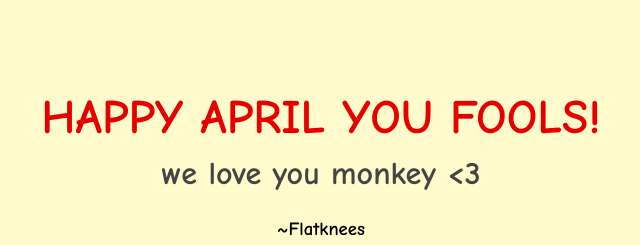
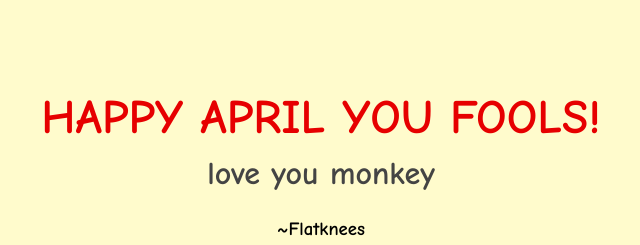
Before and after one commit to sarahjeanneumann/Fools, a plain HTML site: page index.html in a window 1280 px wide. Shown: the top 245 px of the page, without its empty margins (319-959 px from the left). Drawn offline with Linux system fonts and the light colour scheme.

Commit message:
Update index.html

```diff
--- a/index.html
+++ b/index.html
@@ -32,7 +32,7 @@
 </head>
 <body>
   <h1>HAPPY APRIL YOU FOOLS!</h1>
-  <h2>we love you monkey <3 </h2>
+  <h2>love you monkey</h2>
   <h3>~Flatknees</h3>
   <img src="IMG_0259.JPG" alt="April Image">
 </body>
```
